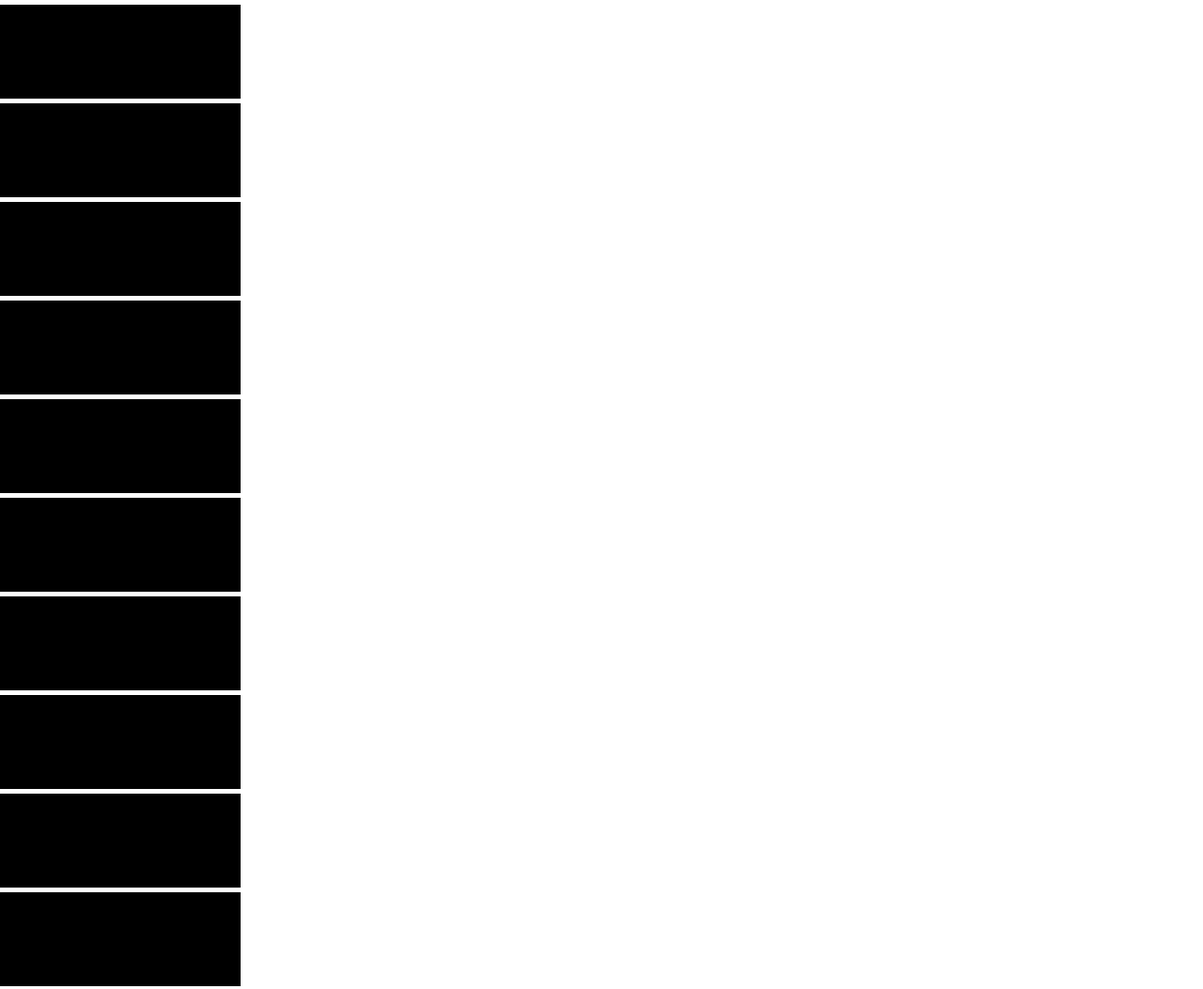
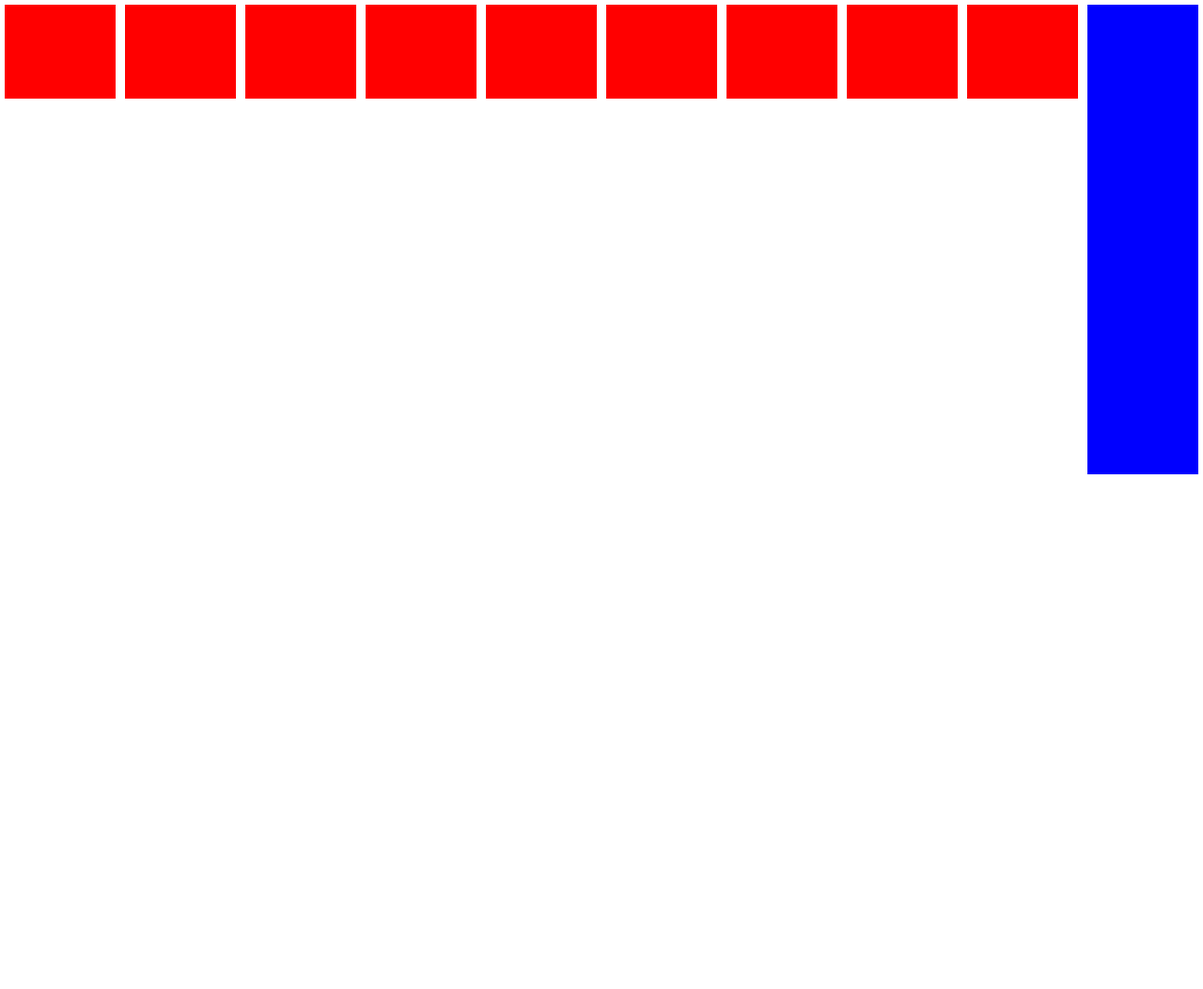
Before and after one commit to renatotuller/flexbox-001, a plain HTML site: page index.html in a window 1280 px wide. Shown: the whole page at 94% size. After the commit the page ends 800 px from the top, so only its background shows below. Drawn offline with Linux system fonts and the light colour scheme.

Commit message:
Inicio 2

```diff
--- a/css/styles.css
+++ b/css/styles.css
@@ -3,13 +3,30 @@
     padding: 0;
     box-sizing: border-box;
 }
+main{
+    height: 100vh;
+    display:flex;
+    /* Alinha verticalmente ao centro */
+    /*align-items:center;*/
+    /* Alinha verticalmente ao topo */
+    /*align-items: flex-start;*/
+    /* Alinha verticalmente ao rodapé */
+    /* align-items: flex-end; */
+    /* Estica os itens para seu container */
+    align-items: stretch;
+}
 div{
     width: 100%;
     height: 100px;
     background-color: red;
-    margin: 5px 0;
+    margin: 5px;
 }
-@media (min-width: 460px){
+.azul{
+    background-color: blue;
+    height: 500px;
+}
+
+/* @media (min-width: 460px){
     div{
         background-color: blue;
         width: 80%;
@@ -19,16 +36,17 @@ div{
 /* Daqui para cima celular */
 
 /* 768px - Celular Grande, Tablet */
-@media(min-width: 768px){
+/* @media(min-width: 768px){
     div{
     background-color: green;
     width: 50%;
     }
-}
+} */
 /* 768px e 1280 - Tablet Grande, computador */
+/*
 @media(min-width: 1280px){
     div{
         background-color: black;
         width: 20%;
         }
-}
+} */
--- a/index.html
+++ b/index.html
@@ -18,7 +18,7 @@
         <div></div>
         <div></div>
         <div></div>
-        <div></div>
+        <div class="azul"></div>
     </main>
 </body>
 </html>
```
